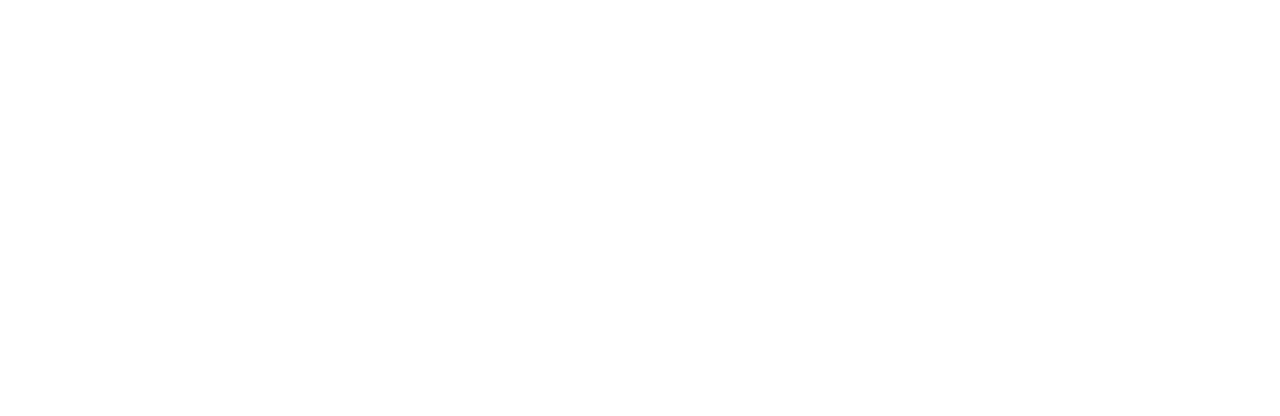
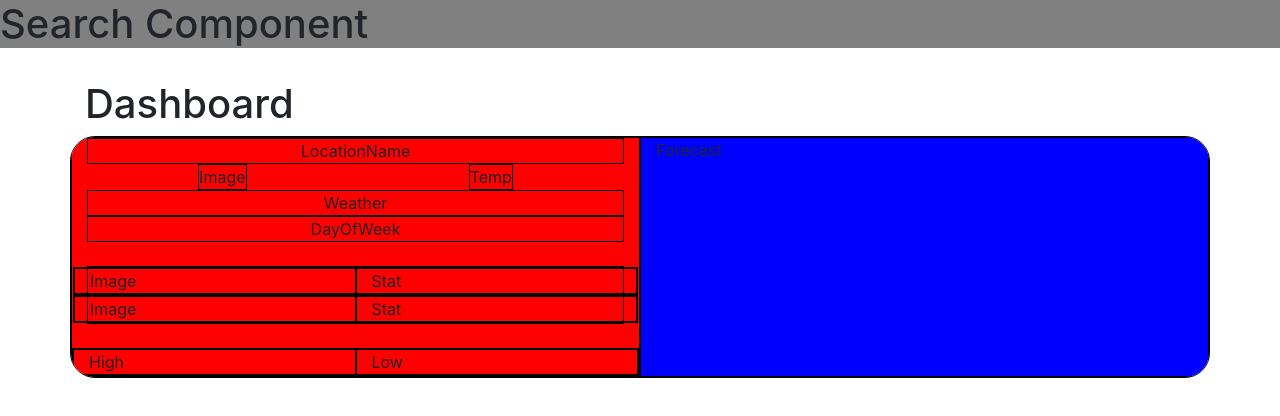
Before and after one commit to Kappalucky/WeatherApp, a Vue app: page /dashboard in a window 1280 px wide. Shown: the top 416 px of the page. Built offline with nearby package versions, Linux system fonts and the light colour scheme; a web font is replaced by a local one.

Commit message:
began layout of weatherCard

```diff
--- a/src/main.js
+++ b/src/main.js
@@ -1,5 +1,5 @@
 import Vue from 'vue';
-import moment from 'moment';
+// import moment from 'moment';
 import { library } from '@fortawesome/fontawesome-svg-core';
 import { faLocationArrow } from '@fortawesome/free-solid-svg-icons';
 import { faSearch } from '@fortawesome/free-solid-svg-icons';
@@ -13,7 +13,7 @@
 
 Vue.component('font-awesome-icon', FontAwesomeIcon);
 
-Vue.use(moment);
+// Vue.use(moment);
 
 Vue.config.productionTip = false;
 
--- a/src/router.js
+++ b/src/router.js
@@ -4,6 +4,7 @@
 import City from './views/City.vue';
 import CityDetails from './views/CityDetails.vue';
 import Location from './views/Locations.vue';
+import WeatherDashboard from './views/WeatherDashboard.vue';
 
 Vue.use(Router);
 
@@ -22,8 +23,7 @@
       // route level code-splitting
       // this generates a separate chunk (about.[hash].js) for this route
       // which is lazy-loaded when the route is visited.
-      component: () =>
-        import(/* webpackChunkName: "about" */ './views/About.vue'),
+      component: () => import(/* webpackChunkName: "about" */ './views/About.vue'),
     },
     {
       path: '/city/:id',
@@ -46,5 +46,10 @@
       name: 'Locations',
       component: Location,
     },
+    {
+      path: '/dashboard',
+      name: 'Dashboard',
+      component: WeatherDashboard,
+    },
   ],
 });
--- a/src/store.js
+++ b/src/store.js
@@ -60,7 +60,7 @@
     deleteCity: (context, payload) => {
       context.commit('DELETE_CITY', payload);
     },
-    convertTemp(temp) {
+    /* convertTemp(temp) {
       // Kelvin to Fahrenheit
       if (this.state.unitStatus === 'F') {
         return (temp * (9 / 5) - 459.67).toFixed(0);
@@ -70,6 +70,6 @@
       }
       // Default to Kelvin
       return temp.toFixed(0);
-    },
+    }, */
   },
 });
--- /dev/null
+++ b/src/views/WeatherDashboard.vue
@@ -0,0 +1,134 @@
+<template>
+  <div>
+    <!--<Navbar/>-->
+    <!--<Search/>-->
+    <section>
+      <h1 style="backgroundColor:grey">Search Component</h1>
+    </section>
+    <br>
+    <section class="container">
+      <h1>Dashboard</h1>
+      <div class="row">
+        <section class="col weatherCard">
+          <div class="row">
+            <aside class="col-sm weatherCard-tempDetails">
+              <div class="tempDetails-location">LocationName{{LocationName}}</div>
+              <div class="tempDetails-currentTemp row">
+                <div class="currentTemp-image col-xs">Image{{Image}}</div>
+                <div class="currentTemp-temp col-xs">Temp{{Temperature}}</div>
+              </div>
+              <div class="tempDetails-weather">Weather{{Weather}}</div>
+              <div class="tempDetails-date">DayOfWeek{{dayOfWeek}}</div>
+              <br>
+              <div class="tempDetails-stats">
+                <div class="stats-wind row">
+                  <div class="wind-image col">Image{{windImage}}</div>
+                  <div class="wind-stat col">Stat{{windNumber}}</div>
+                </div>
+                <div class="stats-humidity row">
+                  <div class="humidity-image col">Image{{humidityImage}}</div>
+                  <div class="humidity-stat col">Stat{{humidityNumber}}</div>
+                </div>
+              </div>
+              <br>
+              <div class="tempDetails-tempRange row">
+                <div class="tempRange-high col">High{{tempHigh}}</div>
+                <div class="tempRange-low col">Low{{tempLow}}</div>
+              </div>
+            </aside>
+            <aside class="col-sm weatherCard-forecast">
+              <p>Forecast</p>
+            </aside>
+          </div>
+        </section>
+      </div>
+    </section>
+    <!--<Footer/>-->
+  </div>
+</template>
+
+<style>
+.weatherCard {
+  border: 1px solid black;
+  border-radius: 25px;
+  overflow: hidden;
+}
+.weatherCard-tempDetails {
+  border: 1px solid black;
+  background: red;
+}
+.tempDetails-location {
+  border: 1px solid black;
+  justify-content: center;
+  text-align: center;
+}
+.tempDetails-currentTemp {
+  justify-content: space-around;
+  text-align: center;
+  margin: auto;
+}
+.currentTemp-image {
+  border: 1px solid black;
+}
+.currentTemp-temp {
+  border: 1px solid black;
+}
+.tempDetails-weather {
+  border: 1px solid black;
+  text-align: center;
+}
+.tempDetails-date {
+  border: 1px solid black;
+  text-align: center;
+}
+.tempDetails-stats {
+  border: 1px solid black;
+}
+.stats-wind {
+  border: 1px solid black;
+}
+.wind-image {
+  border: 1px solid black;
+}
+.wind-stat {
+  border: 1px solid black;
+}
+.stats-humidity {
+  border: 1px solid black;
+}
+.humidity-image {
+  border: 1px solid black;
+}
+.humidity-stat {
+  border: 1px solid black;
+}
+.tempDetails-tempRange {
+  border: 1px solid black;
+}
+.tempRange-high {
+  border: 1px solid black;
+}
+.tempRange-low {
+  border: 1px solid black;
+}
+.weatherCard-forecast {
+  border: 1px solid black;
+  background: blue;
+}
+</style>
+
+<script>
+export default {
+  name: "WeatherDashboard",
+  components: {
+    // Search,
+    // Navbar,
+    // Footer
+  },
+  data() {
+    return {
+      weatherCard: []
+    };
+  }
+};
+</script>
```
Also changed, not shown: src/components/AppFooter.vue (+6 -6 lines), src/components/AppHeader.vue (+5 -3 lines), 1 other file (tests, documents, lock files or other folders).
